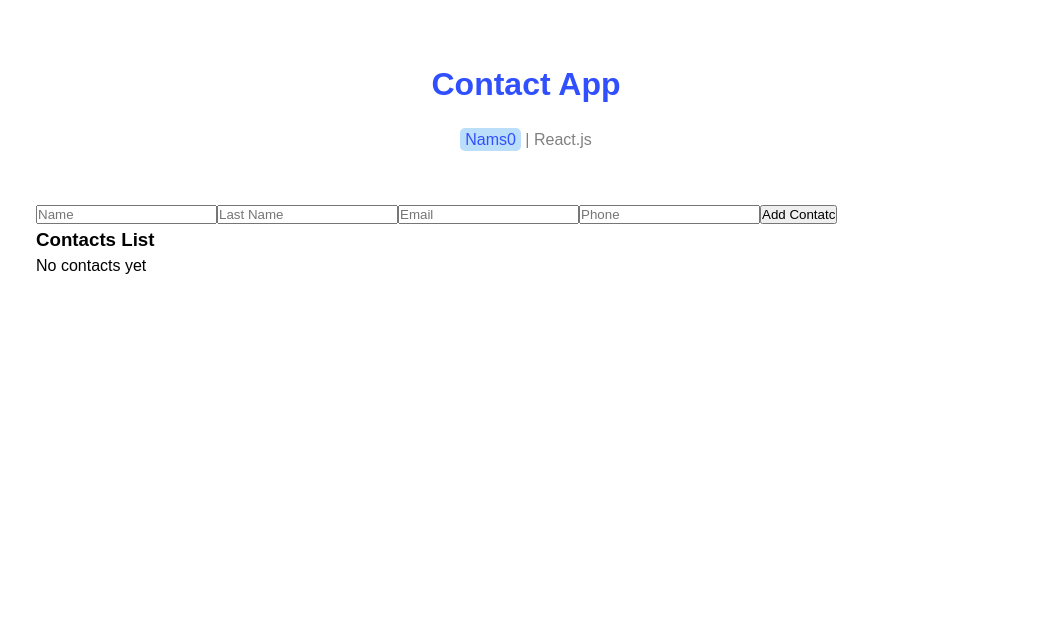
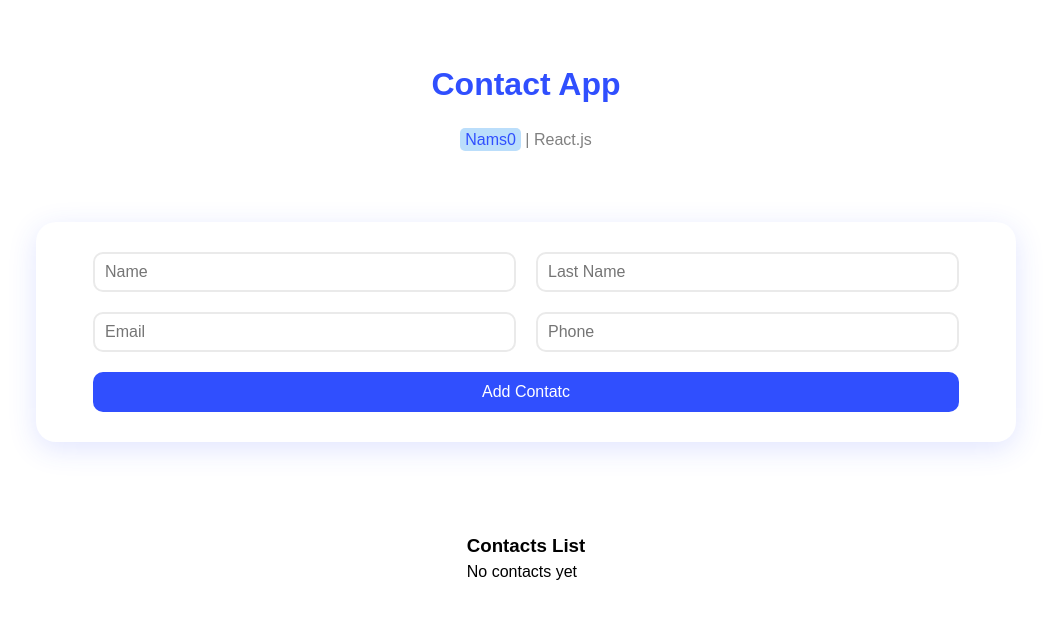
Before and after one commit to nams0/contact-app, a React (Vite) app: page / in a window 1280 px wide. Shown: the top 618 px of the page, without its empty margins (114-1165 px from the left). Built offline with nearby package versions, Linux system fonts and the light colour scheme.

Commit message:
added styles of form and alert box

```diff
--- a/src/components/Contacts.jsx
+++ b/src/components/Contacts.jsx
@@ -3,6 +3,7 @@
 
 import ContactsList from "./ContactsList"
 import inputs from "../constants/inputs"
+import styles from "./Contacts.module.css"
 
 function Contacts() {
   const [contacts, setContacts] = useState([])
@@ -42,8 +43,8 @@
   }
 
   return (
-    <div>
-      <div>
+    <div className={styles.container}>
+      <div className={styles.form}>
         {inputs.map((item, index) => (
           <input
             type={item.type}
@@ -57,7 +58,7 @@
 
         <button onClick={addHandler}>Add Contatc</button>
       </div>
-      {alert && <p>{alert}</p>}
+      <div className={styles.alert}>{alert && <p>{alert}</p>}</div>
       <ContactsList contacts={contacts} deleteHandler={deleteHandler} />
     </div>
   )
--- /dev/null
+++ b/src/components/Contacts.module.css
@@ -0,0 +1,75 @@
+.container {
+  display: flex;
+  flex-direction: column;
+  align-items: center;
+}
+
+.form {
+  width: 100%;
+  display: flex;
+  flex-wrap: wrap;
+  justify-content: center;
+  align-items: center;
+  padding: 20px;
+  margin: 20px;
+  border-radius: 20px;
+  box-shadow: #304ffe25 0px 7px 29px 0px;
+}
+
+.form input {
+  width: 45%;
+  margin: 10px;
+  height: 40px;
+  padding: 10px;
+  border: 2px solid #eaeaea;
+  border-radius: 10px;
+  color: #304ffe;
+  font-size: 1rem;
+  outline: none;
+}
+
+.form input:focus {
+  border: 2px solid #304ffe;
+}
+
+.form button {
+  width: calc(90% + 20px);
+  height: 40px;
+  padding: 10px;
+  margin: 10px 0;
+  cursor: pointer;
+  color: #fff;
+  background-color: #304ffe;
+  border: none;
+  border-radius: 10px;
+  font-size: 1rem;
+  transition: all 0.2s ease-in-out;
+}
+
+.form button:hover {
+  box-shadow: #0c2ad487 0px 7px 29px 0px;
+}
+
+.alert {
+  width: 100%;
+  height: 40px;
+  margin: 5px 0 25px;
+}
+
+.alert p {
+  background-color: #ffebee;
+  color: #f44336;
+  width: 100%;
+  text-align: center;
+  padding: 10px;
+  border-radius: 10px;
+}
+
+@media (max-width: 460px) {
+  .form input {
+    width: 100%;
+  }
+  .form button {
+    width: 94%;
+  }
+}
```
